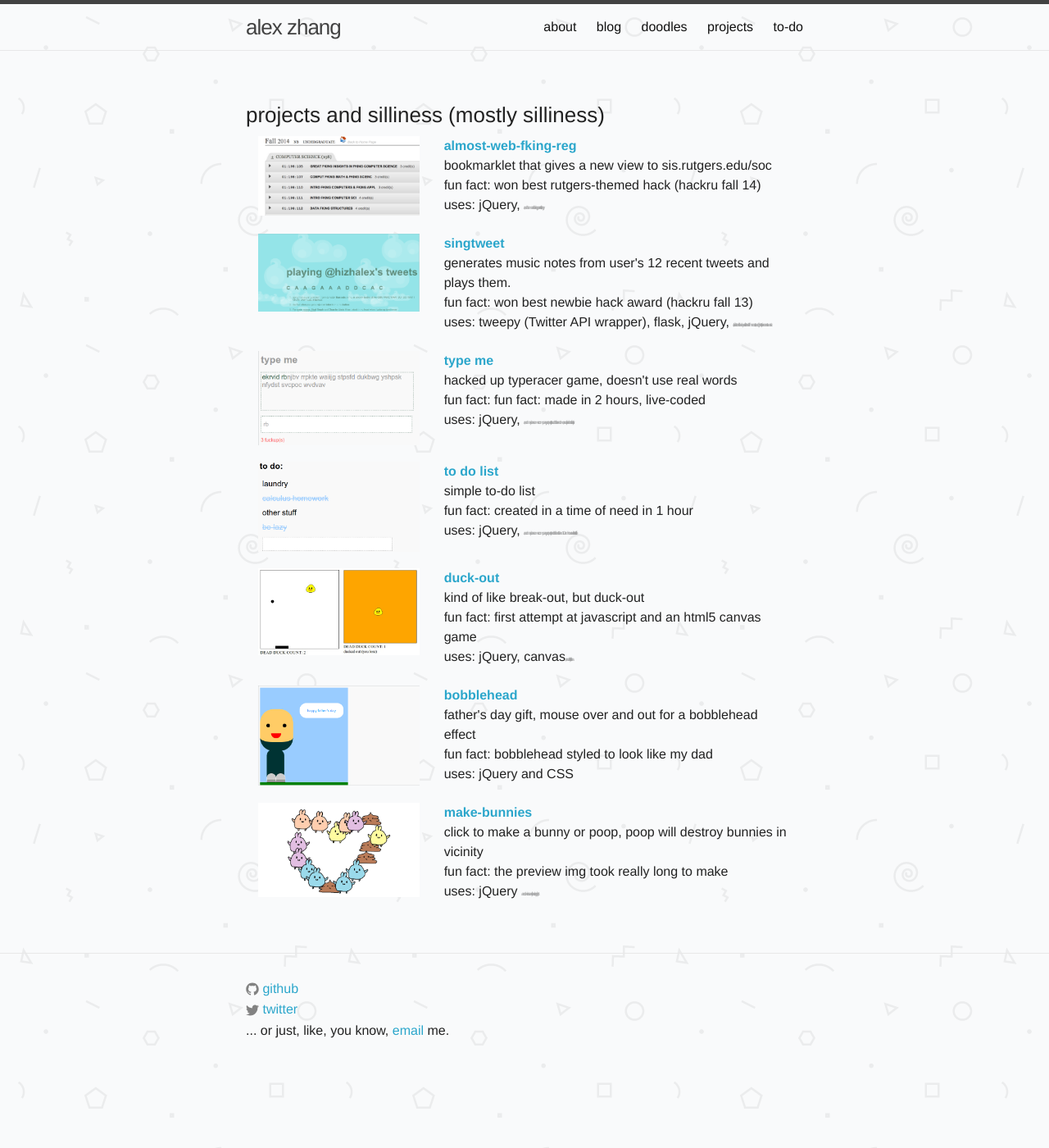
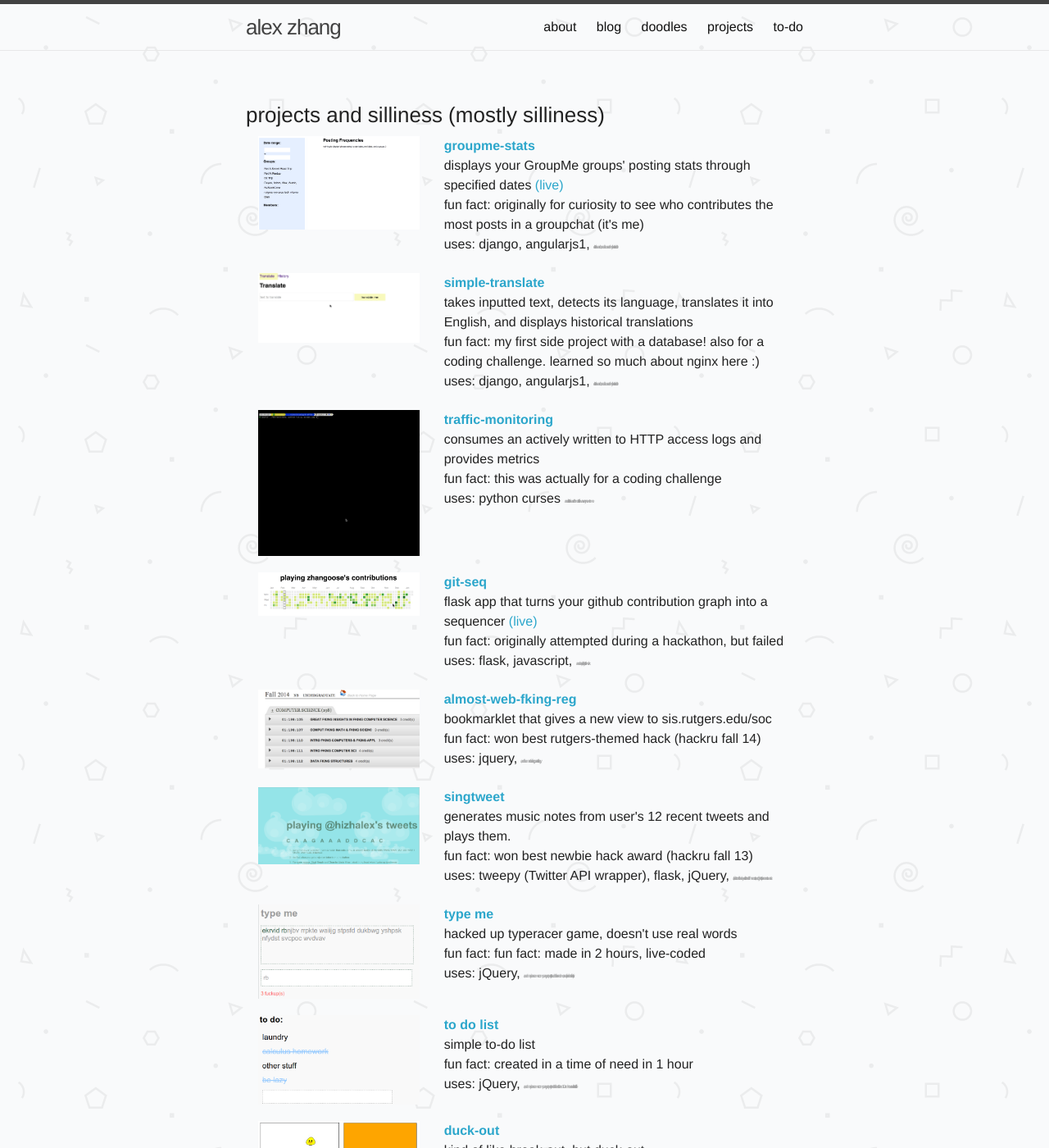
Before and after one commit to zhangoose/zhangoose.github.io, a Jekyll site: the page built from projects.html, in a window 1280 px wide and 1400 px high. Shown: the whole window at 82% size. Built offline with Jekyll 4.4.1, drawn with Linux system fonts in a browser that asks for light colours.

Commit message:
Updating website with more projects, more about mes, more todos, and stuff

```diff
--- a/projects.html
+++ b/projects.html
@@ -16,7 +16,58 @@
 
 
 <h3>projects and silliness (mostly silliness)</h3>
+<div class="row">
+	<div class="small-4 columns">
+		<img src="/img/proj/groupmestats.gif"/>
+	</div>
+	<div class="small-8 columns">
+		<a href="http://www.github.com/zhangoose/groupme-stats"><strong>groupme-stats</strong></a>
+    <br>displays your GroupMe groups' posting stats through specified dates <a href="https://gm-stats.us/#!/">(live)</a>
+		<br>fun fact: originally for curiosity to see who contributes the most posts in a groupchat (it's me)
+		<br>uses: django, angularjs1, <span class="small-text">a lot of research, and abuse of my favorite color!</span>
+	</div>
+</div>
 
+<p>
+<div class="row">
+	<div class="small-4 columns">
+		<img src="/img/proj/simple-translate.gif"/>
+	</div>
+	<div class="small-8 columns">
+    <a href="http://www.github.com/zhangoose/simple-translate"><strong>simple-translate</strong></a>
+    <br>takes inputted text, detects its language, translates it into English, and displays historical translations
+		<br>fun fact: my first side project with a database! also for a coding challenge. learned so much about nginx here :)
+		<br>uses: django, angularjs1, <span class="small-text">a lot of research, and abuse of my favorite color!</span>
+	</div>
+</div>
+
+<p>
+<div class="row">
+	<div class="small-4 columns">
+		<img src="/img/proj/trafficmonitoring.gif"/>
+	</div>
+	<div class="small-8 columns">
+		<a href="http://www.github.com/zhangoose/traffic-monitoring"><strong>traffic-monitoring</strong></a>
+    <br>consumes an actively written to HTTP access logs and provides metrics
+		<br>fun fact: this was actually for a coding challenge
+		<br>uses: python curses <span class="small-text">and a lot of research!! most of this was very new to me</span>
+	</div>
+</div>
+
+<p>
+<div class="row">
+	<div class="small-4 columns">
+		<img src="/img/proj/gitseq.png"/>
+	</div>
+	<div class="small-8 columns">
+		<a href="http://www.github.com/zhangoose/git-seq"><strong>git-seq</strong></a>
+    <br>flask app that turns your github contribution graph into a sequencer <a href="http://stark-lowlands-98254.herokuapp.com/">(live)</a>
+		<br>fun fact: originally attempted during a hackathon, but failed
+		<br>uses: flask, javascript, <span class="small-text">and a quiet night after work</span>
+	</div>
+</div>
+
+<p>
 <div class="row">
 	<div class="small-4 columns">
 		<img src="/img/proj/webfkingreg.png"/>
@@ -25,9 +76,10 @@
 		<a href="http://www.github.com/zhangoose/almost-web-fking-reg"><strong>almost-web-fking-reg</strong></a>
 		<br>bookmarklet that gives a new view to sis.rutgers.edu/soc
 		<br>fun fact: won best rutgers-themed hack (hackru fall 14)
-		<br>uses: jQuery, <span class="small-text">, and human fucking parasitology</span>
+		<br>uses: jquery, <span class="small-text">, and human fucking parasitology</span>
 	</div>
 </div>
+
 <p>
 <div class="row">
 	<div class="small-4 columns">
```
Also changed, not shown: about.md (+11 -8 lines), todo.md (+4 -3 lines), README.md, img/aboutme.png (added), img/favicon/1.ico, img/favicon/1.png (deleted), img/proj/gitseq.png (added), img/proj/groupmestats.gif (added), img/proj/simple-translate.gif (added), img/proj/trafficmonitoring.gif (added), 2 other files.
